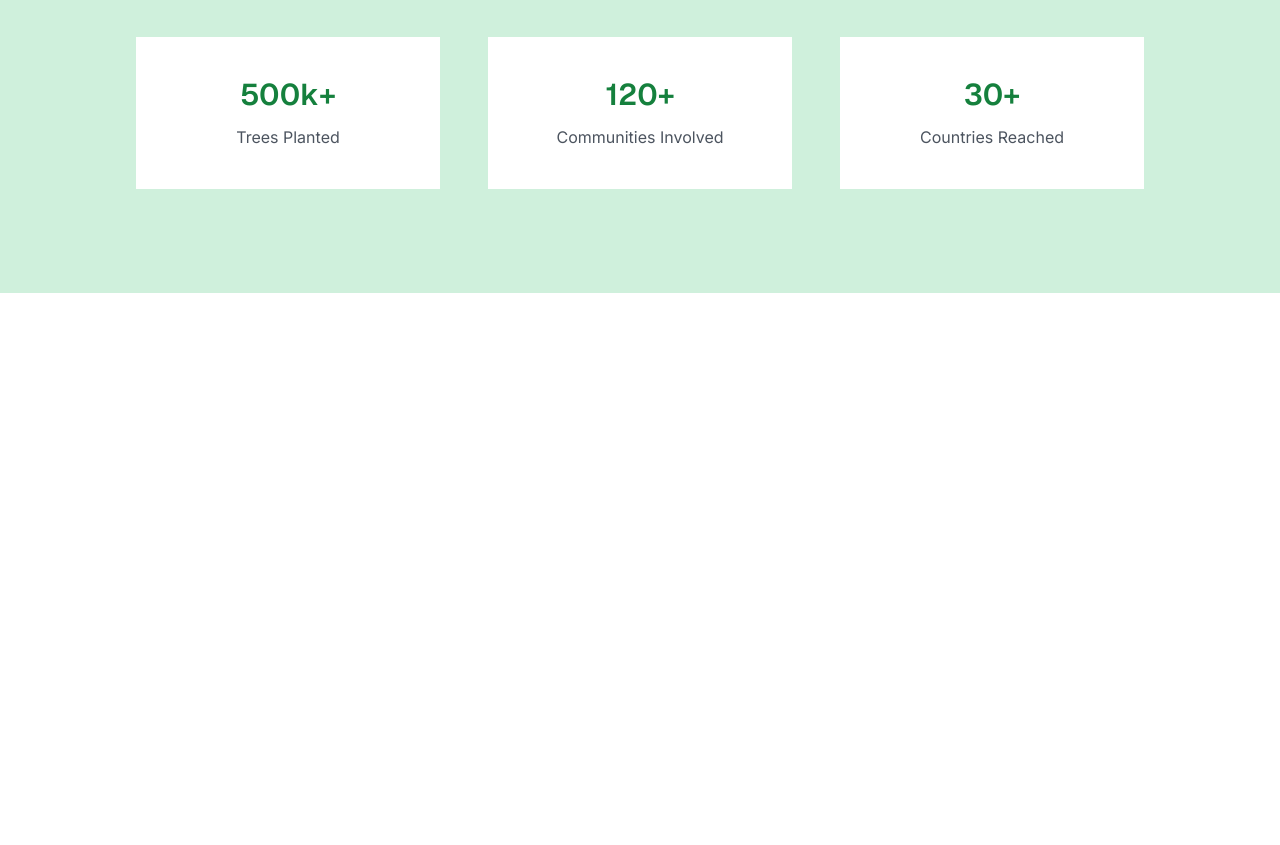
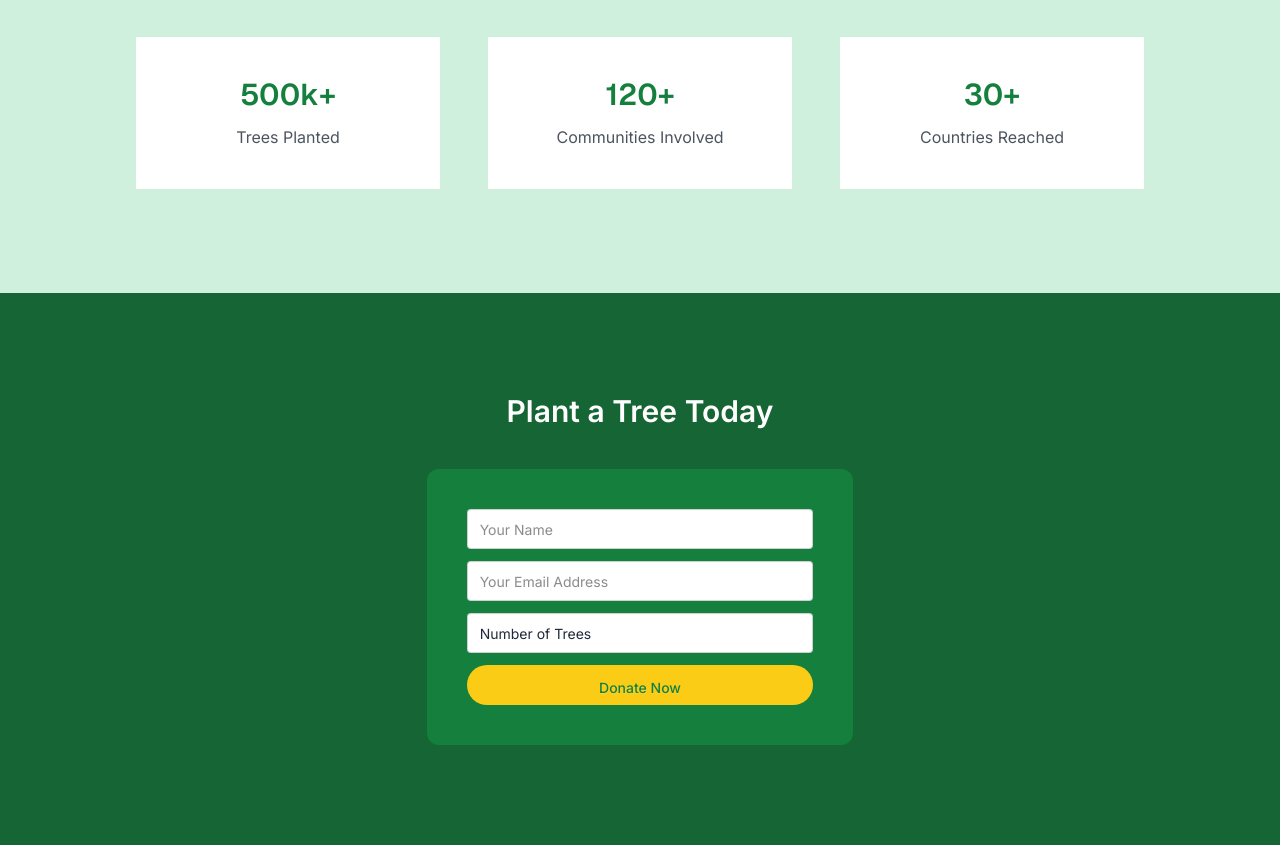
Before and after one commit to samibyte/pha06-green-earth, a website: page index.html in a window 1280 px wide. Shown: the part 1430-2275 px from the top of the page. Before the commit the page ends 1723 px from the top, so only its background shows below. Drawn offline with nearby package versions, Linux system fonts and the light colour scheme.

Commit message:
add donate now section

```diff
--- a/index.html
+++ b/index.html
@@ -179,6 +179,35 @@
         </div>
       </div>
     </section>
+
+    <!-- donate section -->
+    <section class="py-25 bg-[#166534]">
+      <h2
+        class="mb-10 text-center text-xl font-semibold text-white md:text-3xl"
+      >
+        Plant a Tree Today
+      </h2>
+      <form class="mx-auto w-4/12 rounded-xl bg-[#15803D] p-10" action="">
+        <input type="text" placeholder="Your Name" class="input mb-3 w-full" />
+        <input
+          type="email"
+          placeholder="Your Email Address"
+          class="input mb-3 w-full"
+        />
+        <input
+          type="number"
+          class="input validator mb-3 w-full placeholder-[#1F2937]"
+          required
+          placeholder="Number of Trees"
+          min="1"
+        />
+        <input
+          class="btn btn-active w-full rounded-full border-none bg-[#FACC15] px-5 py-3 font-medium text-[#15803D] hover:bg-[#e2b912]"
+          type="submit"
+          value="Donate Now"
+        />
+      </form>
+    </section>
     <!-- scripts -->
     <script src="./scripts/index.js"></script>
   </body>
```
